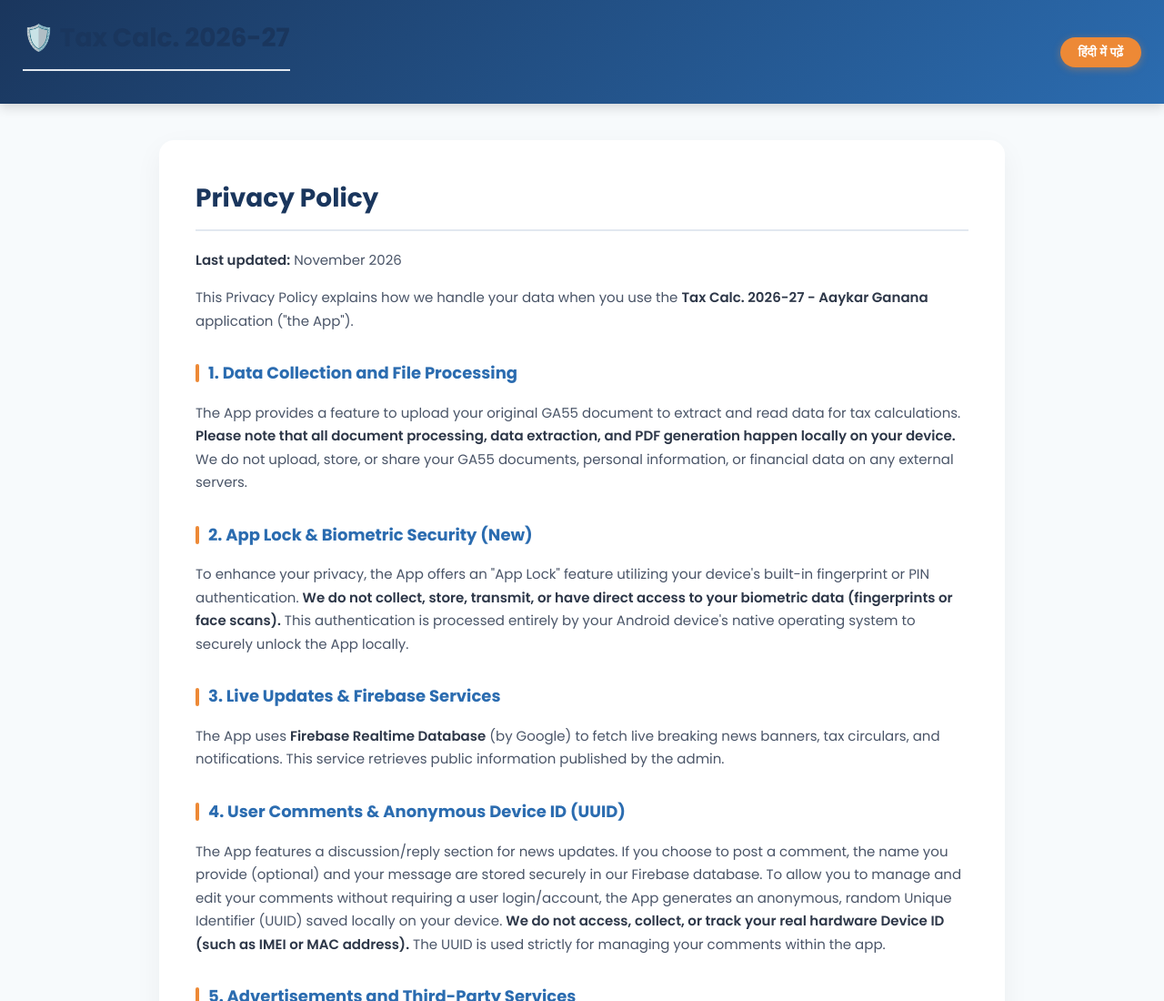
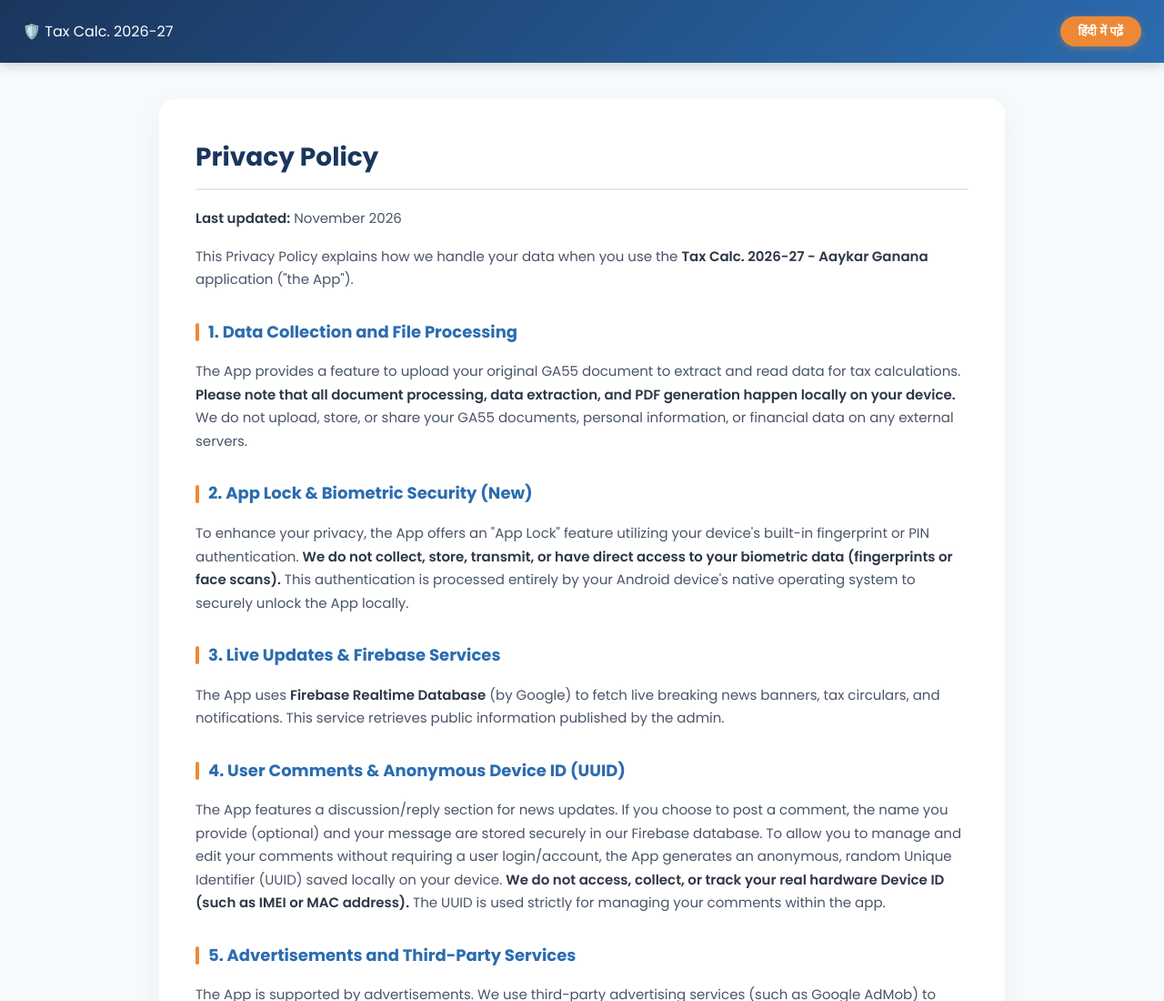
Before and after one commit to pckaseru/TaxCalc-Privacy-Policy, a plain HTML site: page index.html in a window 1280 px wide. Shown: the top 1100 px of the page at 91% size. Drawn offline with Linux system fonts and the light colour scheme.

Commit message:
Change header tag from h1 to h1.5

```diff
--- a/index.html
+++ b/index.html
@@ -134,7 +134,7 @@
 
     <!-- CLASSIC TOP HEADER BAR -->
     <div class="header-bar">
-        <h1>🛡️ Tax Calc. 2026-27 </h1>
+        <h1.5>🛡️ Tax Calc. 2026-27 </h1.5>
         <button id="toggleBtn" class="lang-btn" onclick="toggleLanguage()">हिंदी में पढ़ें</button>
     </div>
 
```
